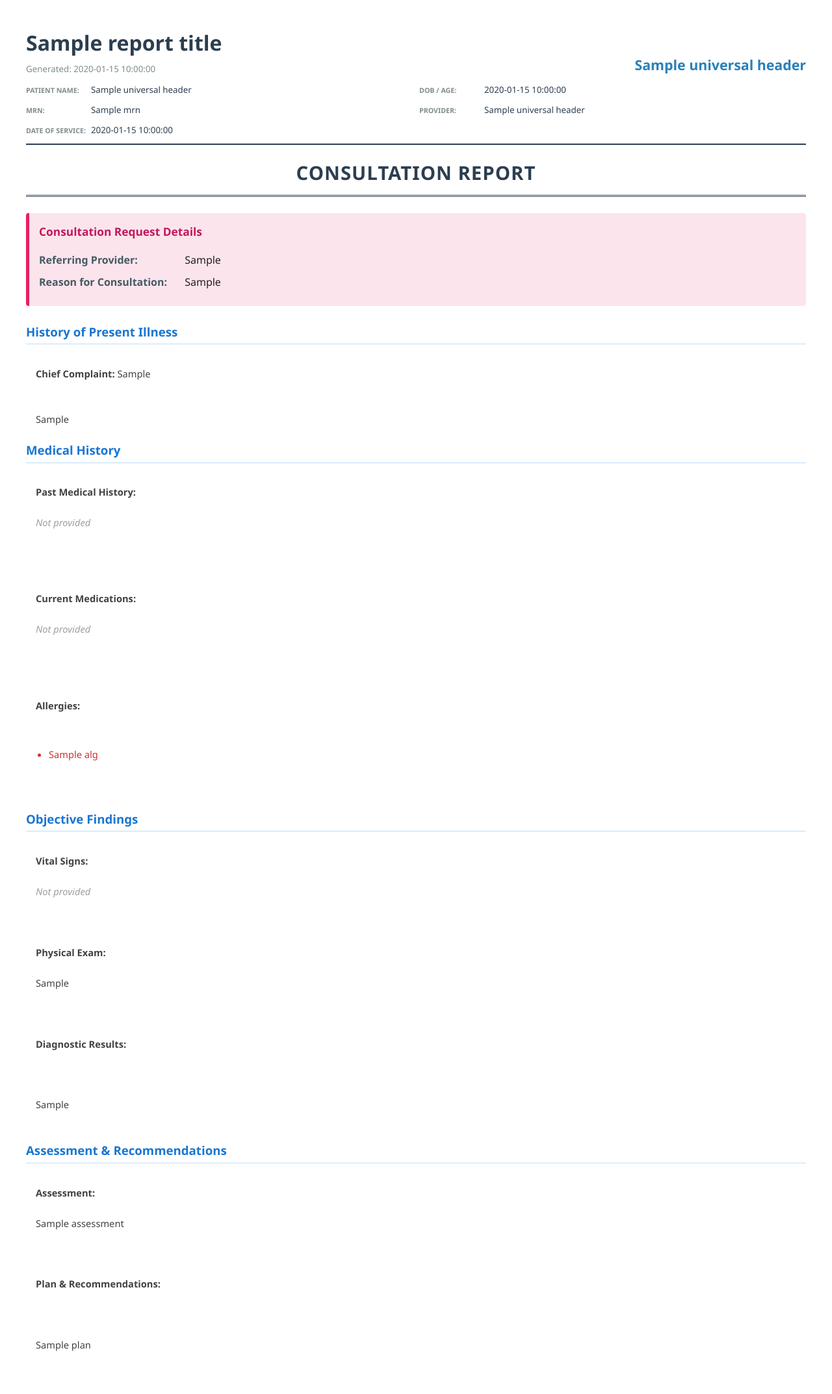
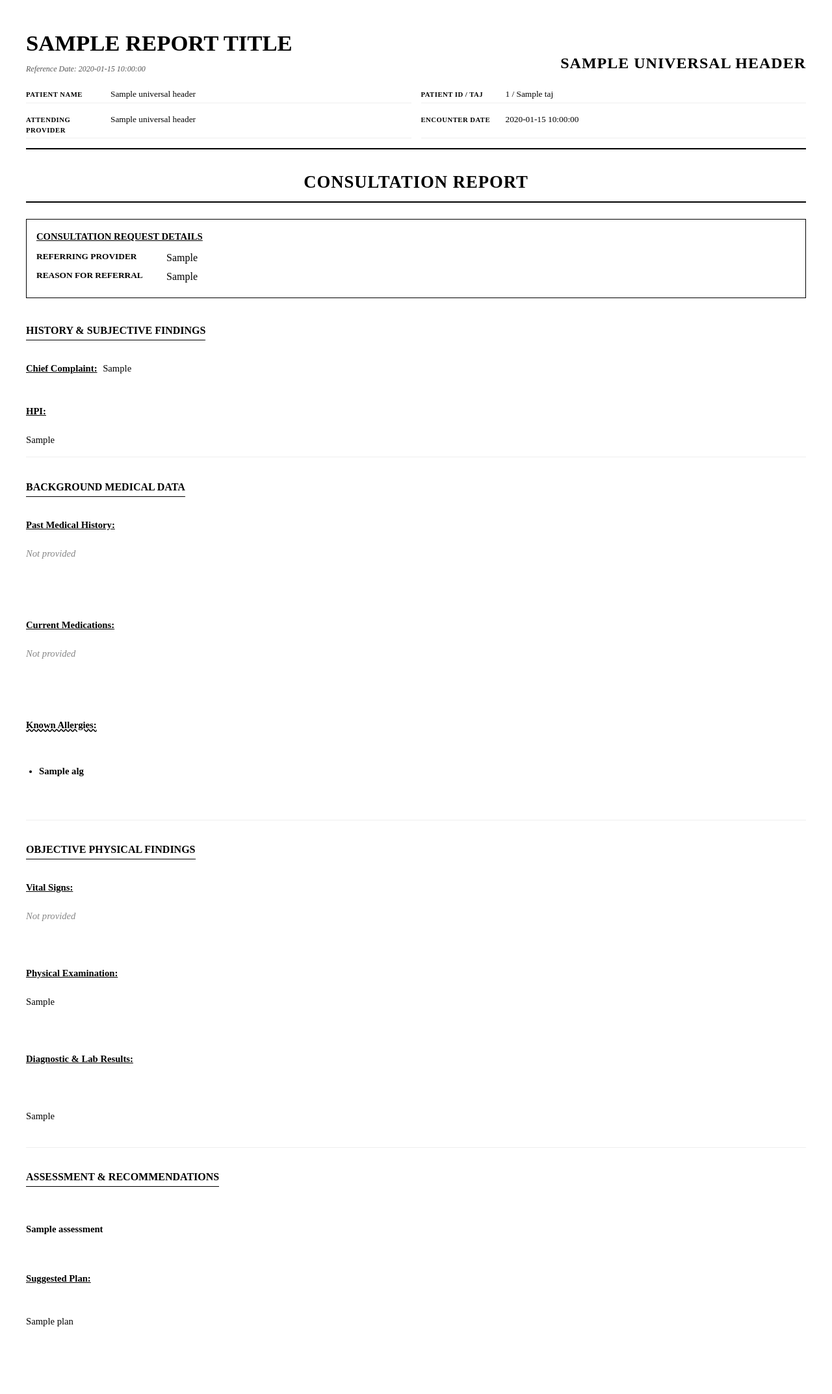
Before and after one commit to GregoJaca/GDE-MIT-mesh, a Python web app: template backend/app/report_generator/templates/consultation_report.html in a window 1280 px wide. Shown: the whole page at 65% size. After the commit the page ends 2042 px from the top, so only its background shows below. Run offline with Jinja, Linux system fonts and the light colour scheme; the template is opened without the code that fills it: most values are stand-ins (such as "Sample title", 1, 10 or a date in 2020).

Commit message:
improve pdf

```diff
--- a/backend/app/report_generator/templates/_header.html
+++ b/backend/app/report_generator/templates/_header.html
@@ -1,80 +1,99 @@
 <!DOCTYPE html>
 <html lang="en">
+
 <head>
     <meta charset="UTF-8">
-    <title>Universial Header Snippet</title>
+    <title>Universal Header Segment</title>
     <style>
         .header-section {
-            border-bottom: 2px solid #2c3e50;
-            margin-bottom: 20px;
-            padding-bottom: 10px;
+            border-bottom: 2px solid #000;
+            margin-bottom: 30px;
+            padding-bottom: 15px;
         }
+
         .header-grid {
             display: grid;
             grid-template-columns: 1fr 1fr;
-            grid-gap: 10px;
-            margin-top: 10px;
+            grid-gap: 15px;
+            margin-top: 20px;
             font-size: 10pt;
-            color: #444;
+            color: #000;
         }
+
         .header-item {
             display: flex;
             align-items: baseline;
+            border-bottom: 1px solid #eee;
+            padding-bottom: 3px;
         }
+
         .header-label {
-            font-weight: 600;
-            color: #7f8c8d;
-            width: 100px;
+            font-weight: bold;
+            color: #000;
+            width: 130px;
             text-transform: uppercase;
             font-size: 8pt;
+            letter-spacing: 0.5px;
         }
+
         .header-value {
-            font-weight: 500;
-            color: #2c3e50;
+            font-weight: normal;
+            color: #000;
+            flex: 1;
         }
+
         .hospital-title {
-            font-size: 16pt;
-            font-weight: 700;
-            color: #2980b9;
+            font-size: 18pt;
+            font-weight: bold;
+            color: #000;
             margin: 0;
             text-align: right;
+            text-transform: uppercase;
+            letter-spacing: 1px;
+        }
+
+        .report-main-title {
+            color: #000;
+            margin: 0;
+            font-size: 26pt;
+            font-weight: bold;
+            text-transform: uppercase;
         }
     </style>
 </head>
+
 <body>
     <div class="header-section">
         <div style="display: flex; justify-content: space-between; align-items: flex-end;">
             <div>
-                <h1 style="color: #2c3e50; margin: 0; font-size: 24pt;">{{ report_title }}</h1>
-                <p style="margin: 5px 0 0 0; color: #7f8c8d; font-size: 10pt;">Generated: {{ current_date }}</p>
+                <h1 class="report-main-title">{{ report_title }}</h1>
+                <p style="margin: 5px 0 0 0; color: #555; font-size: 9pt; font-style: italic;">Reference Date: {{
+                    current_date }}</p>
             </div>
             <div>
-                <p class="hospital-title">{{ universal_header.hospital_name }}</p>
+                <p class="hospital-title">{{ universal_header.get('hospital_name', 'University Medical Center') }}</p>
             </div>
         </div>
 
         <div class="header-grid">
             <div class="header-item">
-                <span class="header-label">Patient Name:</span>
+                <span class="header-label">Patient Name</span>
                 <span class="header-value">{{ universal_header.patient_name }}</span>
             </div>
             <div class="header-item">
-                <span class="header-label">DOB / Age:</span>
-                <span class="header-value">{{ universal_header.dob }}</span>
+                <span class="header-label">Patient ID / TAJ</span>
+                <span class="header-value">{{ universal_header.patient_id }} / {{ universal_header.taj }}</span>
             </div>
             <div class="header-item">
-                <span class="header-label">MRN:</span>
-                <span class="header-value">{{ universal_header.mrn }}</span>
+                <span class="header-label">Attending Provider</span>
+                <span class="header-value">{{ universal_header.doctor_name }}</span>
             </div>
             <div class="header-item">
-                <span class="header-label">Provider:</span>
-                <span class="header-value">{{ universal_header.provider_name }}</span>
-            </div>
-            <div class="header-item">
-                <span class="header-label">Date of Service:</span>
-                <span class="header-value">{{ universal_header.date_of_service }}</span>
+                <span class="header-label">Encounter Date</span>
+                <span class="header-value">{{ universal_header.date }}</span>
             </div>
         </div>
     </div>
 </body>
+
 </html>
--- a/backend/app/report_generator/templates/consultation_report.html
+++ b/backend/app/report_generator/templates/consultation_report.html
@@ -6,78 +6,93 @@
     <title>Consultation Report</title>
     <style>
         body {
-            font-family: 'Segoe UI', Tahoma, Geneva, Verdana, sans-serif;
+            font-family: 'Times New Roman', Times, serif;
             margin: 40px;
-            color: #333;
-            line-height: 1.6;
+            color: #000;
+            line-height: 1.5;
         }
 
         .consult-header {
             text-align: center;
-            border-bottom: 3px double #34495e;
+            border-bottom: 2px solid #000;
             margin-bottom: 25px;
             padding-bottom: 10px;
-            color: #2c3e50;
+            color: #000;
         }
 
         .consult-header h1 {
             margin: 0;
-            font-size: 22pt;
+            font-size: 20pt;
             text-transform: uppercase;
             letter-spacing: 1px;
+            font-weight: bold;
         }
 
         .provider-info {
-            background-color: #fce4ec;
-            /* light pinkish-red */
-            border-left: 5px solid #e91e63;
+            background-color: #fff;
+            border: 1px solid #000;
             padding: 15px;
             margin-bottom: 25px;
-            border-radius: 4px;
         }
 
         .provider-info h3 {
             margin-top: 0;
-            color: #c2185b;
-            font-size: 13pt;
+            color: #000;
+            font-size: 11pt;
+            text-transform: uppercase;
+            text-decoration: underline;
+            margin-bottom: 10px;
         }
 
         .row-item {
-            margin-bottom: 8px;
+            margin-bottom: 5px;
+            display: flex;
         }
 
         .r-label {
-            font-weight: 600;
-            display: inline-block;
-            width: 220px;
-            color: #455a64;
+            font-weight: bold;
+            width: 200px;
+            color: #000;
+            font-size: 10pt;
+            text-transform: uppercase;
         }
 
         .r-value {
-            color: #212121;
+            color: #000;
+            flex: 1;
         }
 
         .section-block {
             margin-bottom: 20px;
+            border-bottom: 1px solid #eee;
+            padding-bottom: 15px;
         }
 
         .section-title {
-            color: #1976d2;
-            font-size: 14pt;
-            border-bottom: 1px solid #bbdefb;
-            padding-bottom: 4px;
+            color: #000;
+            font-size: 12pt;
+            font-weight: bold;
+            text-transform: uppercase;
+            border-bottom: 1px solid #000;
+            padding-bottom: 2px;
             margin-bottom: 10px;
+            display: inline-block;
         }
 
         .section-content {
-            padding-left: 15px;
             font-size: 11pt;
-            color: #424242;
+            color: #000;
             white-space: pre-line;
         }
 
+        .content-label {
+            font-weight: bold;
+            text-decoration: underline;
+            margin-right: 5px;
+        }
+
         .no-data {
-            color: #9e9e9e;
+            color: #888;
             font-style: italic;
         }
 
@@ -100,12 +115,12 @@
     <div class="provider-info">
         <h3>Consultation Request Details</h3>
         <div class="row-item">
-            <span class="r-label">Referring Provider:</span>
+            <span class="r-label">Referring Provider</span>
             <span class="r-value">{{ dynamic_data.get('referring_provider', '<span class="no-data">Not
                     provided</span>')|safe }}</span>
         </div>
         <div class="row-item">
-            <span class="r-label">Reason for Consultation:</span>
+            <span class="r-label">Reason for Referral</span>
             <span class="r-value">{{ dynamic_data.get('reason_for_consultation', '<span class="no-data">Not
                     provided</span>')|safe }}</span>
         </div>
@@ -113,26 +128,28 @@
 
     <!-- HPI & CC -->
     <div class="section-block">
-        <h2 class="section-title">History of Present Illness</h2>
+        <h2 class="section-title">History & Subjective Findings</h2>
         <div class="section-content">
-            <strong>Chief Complaint:</strong> {{ dynamic_data.get('chief_complaint', '<span class="no-data">Not
+            <span class="content-label">Chief Complaint:</span> {{ dynamic_data.get('chief_complaint', '<span
+                class="no-data">Not
                 provided</span>')|safe }}<br><br>
+            <span class="content-label">HPI:</span><br>
             {{ dynamic_data.get('history_of_present_illness', '<span class="no-data">Not provided</span>')|safe }}
         </div>
     </div>
 
     <!-- History -->
     <div class="section-block">
-        <h2 class="section-title">Medical History</h2>
+        <h2 class="section-title">Background Medical Data</h2>
         <div class="section-content">
-            <strong>Past Medical History:</strong>
+            <span class="content-label">Past Medical History:</span>
             {% set pmh = dynamic_data.get('past_medical_history', []) %}
             {% if pmh %}
             <ul class="c-list">{% for hx in pmh %}<li>{{ hx }}</li>{% endfor %}</ul>
             {% else %}<span class="no-data">Not provided</span><br>{% endif %}
 
             <br>
-            <strong>Current Medications:</strong>
+            <span class="content-label">Current Medications:</span>
             {% set meds = dynamic_data.get('current_medications', []) %}
             {% if meds and meds is iterable and meds is not string and meds[0] is mapping %}
             <ul class="c-list">
@@ -144,32 +161,32 @@
             {% else %}<span class="no-data">Not provided</span><br>{% endif %}
 
             <br>
-            <strong>Allergies:</strong>
+            <span class="content-label" style="text-decoration: underline wavy #000;">Known Allergies:</span>
             {% set al = dynamic_data.get('allergies', []) %}
             {% if al %}
-            <ul class="c-list" style="color: #d32f2f;">{% for a in al %}<li>{{ a }}</li>{% endfor %}</ul>
-            {% else %}<span class="no-data">Not provided</span><br>{% endif %}
+            <ul class="c-list" style="font-weight: bold;">{% for a in al %}<li>{{ a }}</li>{% endfor %}</ul>
+            {% else %}<span class="no-data">No Known Drug Allergies (NKDA)</span><br>{% endif %}
         </div>
     </div>
 
     <!-- Exam & Results -->
     <div class="section-block">
-        <h2 class="section-title">Objective Findings</h2>
+        <h2 class="section-title">Objective Physical Findings</h2>
         <div class="section-content">
-            <strong>Vital Signs:</strong>
+            <span class="content-label">Vital Signs:</span>
             {% set vitals = dynamic_data.get('vital_signs', {}) %}
             {% if vitals %}
-            <ul class="c-list">
+            <ul class="c-list" style="columns: 2;">
                 {% for k, v in vitals.items() %}
                 <li>{{ k|replace('_', ' ')|title }}: <strong>{{ v }}</strong></li>
                 {% endfor %}
             </ul>
             {% else %}<span class="no-data">Not provided</span><br><br>{% endif %}
 
-            <strong>Physical Exam:</strong><br>
+            <span class="content-label">Physical Examination:</span><br>
             {{ dynamic_data.get('physical_exam', '<span class="no-data">Not provided</span>')|safe }}<br><br>
 
-            <strong>Diagnostic Results:</strong><br>
+            <span class="content-label">Diagnostic & Lab Results:</span><br>
             {% set dx = dynamic_data.get('diagnostic_results', []) %}
             {% if dx and dx is iterable and dx is not string and dx[0] is mapping %}
             <ul class="c-list" style="margin-top: 5px;">
@@ -182,18 +199,20 @@
     </div>
 
     <!-- A & P -->
-    <div class="section-block">
+    <div class="section-block" style="border-bottom: none;">
         <h2 class="section-title">Assessment & Recommendations</h2>
         <div class="section-content">
-            <strong>Assessment:</strong><br>
-            {{ dynamic_data.get('assessment', '<span class="no-data">Not provided</span>')|safe }}<br><br>
+            <div style="font-weight: bold; margin-bottom: 10px;">
+                {{ dynamic_data.get('assessment', '<span class="no-data">Not provided</span>')|safe }}
+            </div>
 
-            <strong>Plan & Recommendations:</strong><br>
+            <span class="content-label">Suggested Plan:</span>
             {% set plan_data = dynamic_data.get('plan', []) %}
             {% if plan_data and plan_data is iterable and plan_data is not string and plan_data[0] is mapping %}
-            <ol style="margin-top: 5px; padding-left: 20px;">
-                {% for p in plan_data %}<li>{{ p.action_item }} (<em>{{ p.type|replace('_', ' ')|title }}</em>)</li>{%
-                endfor %}
+            <ol style="margin-top: 5px;">
+                {% for p in plan_data %}
+                <li><strong>{{ p.action_item }}</strong> (<em>{{ p.type|replace('_', ' ')|title }}</em>)</li>
+                {% endfor %}
             </ol>
             {% else %}
             {{ dynamic_data.get('plan', '<span class="no-data">Not provided</span>')|safe }}
@@ -204,3 +223,7 @@
 </body>
 
 </html>
+
+</body>
+
+</html>
--- a/backend/app/report_generator/templates/operative_note.html
+++ b/backend/app/report_generator/templates/operative_note.html
@@ -124,4 +124,7 @@
 
 </body>
 
+
+</body>
+
 </html>
```
Also changed, not shown: backend/app/report_generator/templates/discharge_summary.html (+58 -56 lines), backend/app/report_generator/templates/h_and_p.html (+61 -35 lines), backend/app/report_generator/templates/soap_note.html (+53 -42 lines), backend/generate_examples.py (added, +21 -0 lines).
